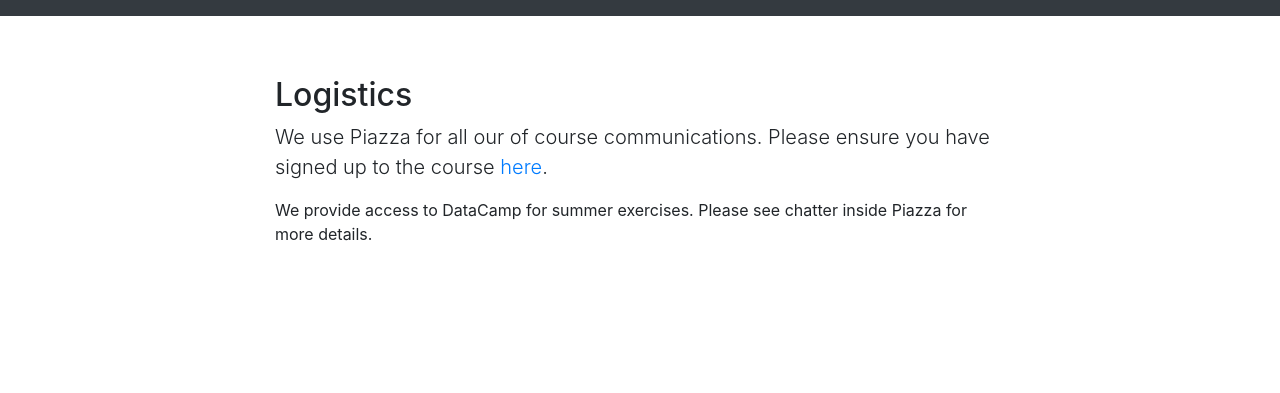
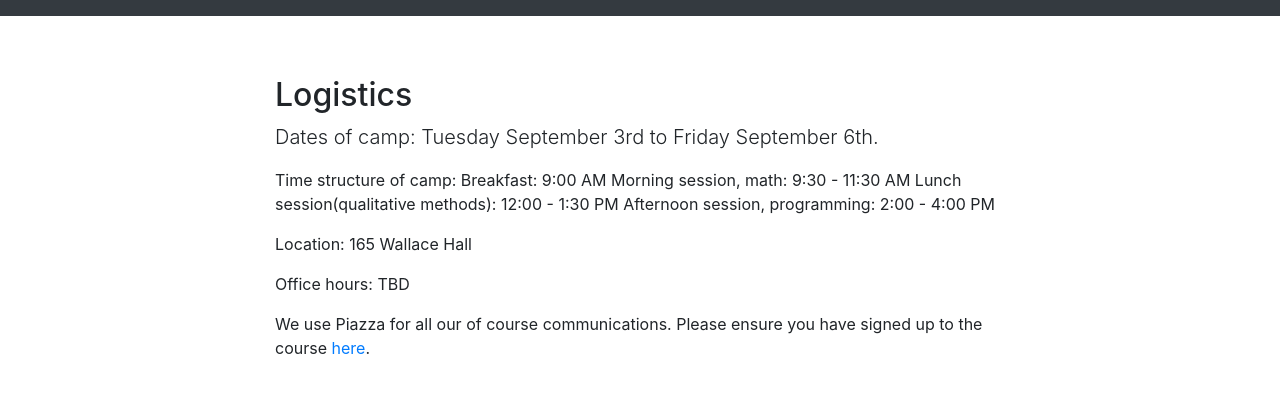
Before and after one commit to bstewart/princeton_methods_camp, a Jekyll site: the page built from logistics.md, in a window 1280 px wide. Shown: the top 393 px of the page. Built offline with Jekyll 4.4.1, drawn with Linux system fonts in a browser that asks for light colours; our own code applies the rules of GitHub Pages for plain Markdown files.

Commit message:
Update logistics.md

```diff
--- a/logistics.md
+++ b/logistics.md
@@ -1,8 +1,17 @@
 ## Logistics
+
+Dates of camp: Tuesday September 3rd to Friday September 6th.
+
+Time structure of camp:
+Breakfast: 9:00 AM
+Morning session, math: 9:30 - 11:30 AM
+Lunch session(qualitative methods): 12:00 - 1:30 PM
+Afternoon session, programming: 2:00 - 4:00 PM
+
+Location: 165 Wallace Hall
+
+Office hours: TBD
 
 We use Piazza for all our of course communications. Please ensure you have
 signed up to the course
-[here](https://piazza.com/princeton/summer2018/socsmc_su2018).
-
-We provide access to DataCamp for summer exercises. Please see chatter inside
-Piazza for more details.
+[here](piazza.com/princeton/summer2019/socsmc/home).
```
